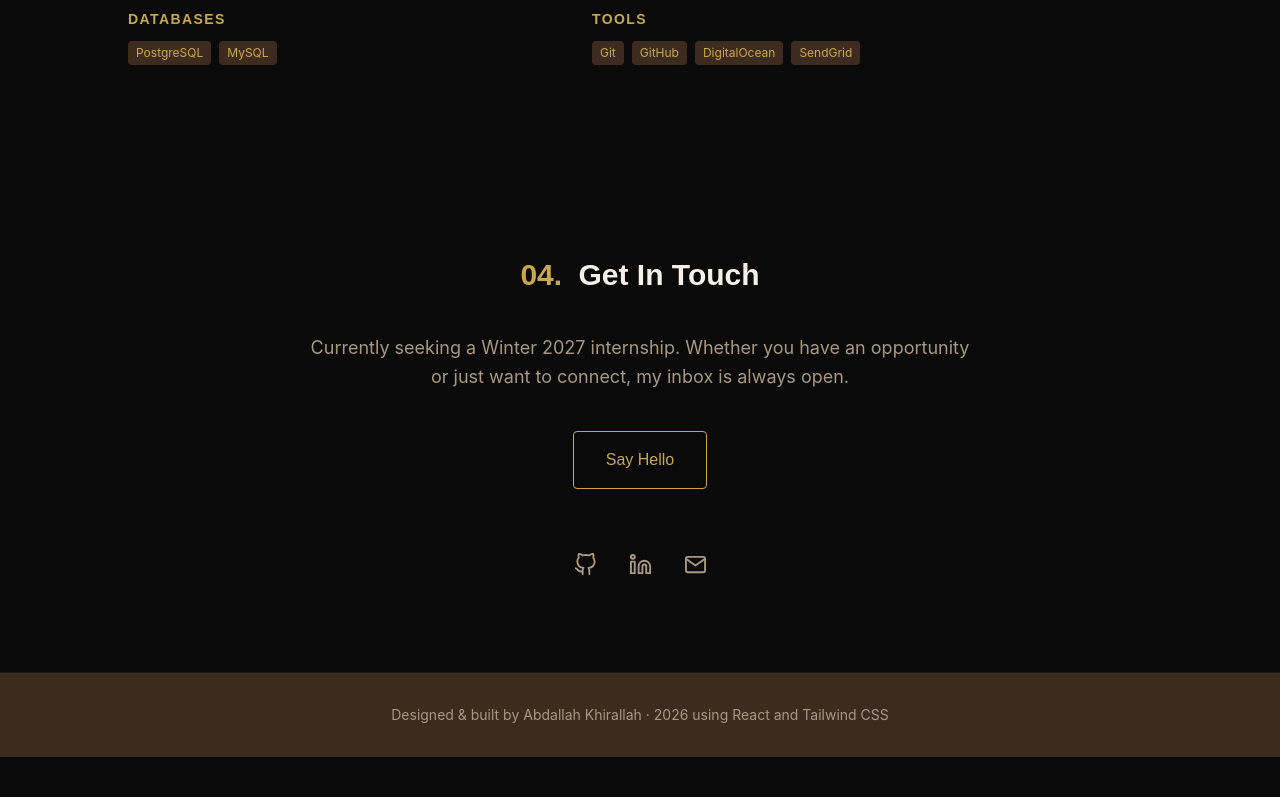
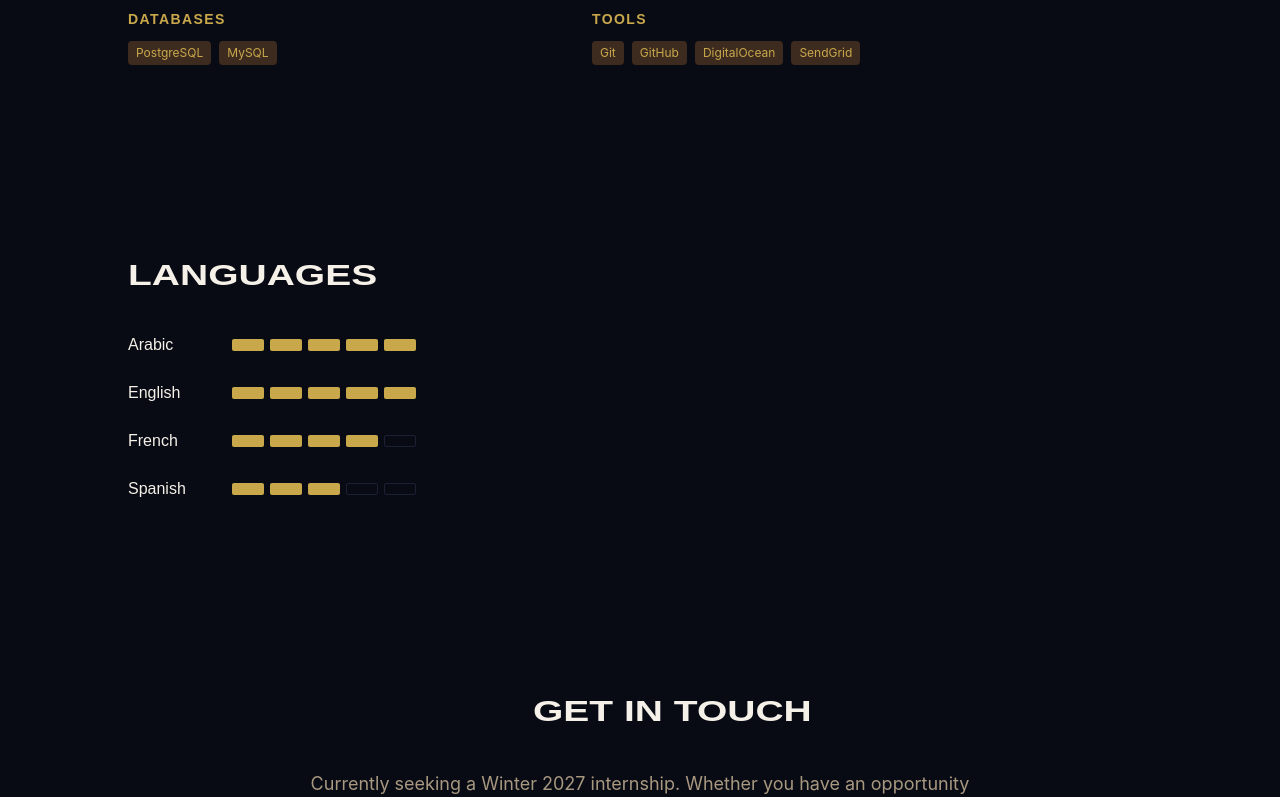
Before and after one commit to AbdallahKhirallah/portfolio, a React (Vite) app: page / in a window 1280 px wide. Shown: the part 2000-2797 px from the top of the page. Before the commit the page ends 2757 px from the top, so only its background shows below. Built offline with nearby package versions, Linux system fonts and the light colour scheme.

Commit message:
Add Languages section & changes to the palette and UI

```diff
--- a/src/App.tsx
+++ b/src/App.tsx
@@ -4,6 +4,7 @@ import Hero from './sections/Hero'
 import About from './sections/About'
 import Projects from './sections/Projects'
 import Skills from './sections/Skills'
+import Languages from './sections/Languages'
 import Contact from './sections/Contact'
 
 export default function App() {
@@ -15,6 +16,7 @@ export default function App() {
         <About />
         <Projects />
         <Skills />
+        <Languages />
         <Contact />
       </main>
       <Footer />
--- a/src/components/Navbar.tsx
+++ b/src/components/Navbar.tsx
@@ -1,8 +1,9 @@
 const navLinks = [
   { label: 'About',    href: '#about'    },
   { label: 'Projects', href: '#projects' },
-  { label: 'Skills',   href: '#skills'   },
-  { label: 'Contact',  href: '#contact'  },
+  { label: 'Skills',     href: '#skills'     },
+  { label: 'Languages',  href: '#languages'  },
+  { label: 'Contact',    href: '#contact'    },
 ]
 
 export default function Navbar() {
--- a/src/components/SectionHeading.tsx
+++ b/src/components/SectionHeading.tsx
@@ -1,9 +1,10 @@
-
-
-export default function SectionHeading({ number, title }) {
+export default function SectionHeading({ number, title }: { number: string; title: string }) {
   return (
-    <h2 className="font-display text-3xl font-bold text-primary mb-10">
-      <span className="text-gold mr-2">{number}.</span> {title}
+    <h2
+      className="font-display text-3xl font-bold text-primary uppercase mb-10 origin-left inline-block"
+      style={{ transform: 'scaleX(1.3)' }}
+    >
+      {title}
     </h2>
   )
 }
--- a/src/index.css
+++ b/src/index.css
@@ -3,9 +3,9 @@
 @tailwind utilities;
 
 :root {
-  --bg-base:   #0A0A0A;
-  --bg-card:   #111111;
-  --bg-border: #1A1A1A;
+  --bg-base:   #080B14;
+  --bg-card:   #0F1420;
+  --bg-border: #1A2135;
 
   --gold-primary: #C9A84C;
   --gold-light:   #E8C97A;
--- a/src/sections/Contact.tsx
+++ b/src/sections/Contact.tsx
@@ -13,7 +13,7 @@ export default function Contact() {
   return (
     <section id="contact" className="py-24 px-6 md:px-16 lg:px-32">
       <div className="max-w-2xl mx-auto text-center">
-        <SectionHeading number="04" title="Get In Touch" />
+        <SectionHeading number="05" title="Get In Touch" />
         <p className="font-body text-muted text-lg leading-relaxed mb-10">
           Currently seeking a Winter 2027 internship. Whether you have an opportunity or just want to connect, my inbox is always open.
         </p>
--- /dev/null
+++ b/src/sections/Languages.tsx
@@ -0,0 +1,37 @@
+import SectionHeading from '../components/SectionHeading'
+
+const languages = [
+  { name: 'Arabic',  blocks: 5 },
+  { name: 'English', blocks: 5 },
+  { name: 'French',  blocks: 4 },
+  { name: 'Spanish', blocks: 3 },
+]
+
+const TOTAL_BLOCKS = 5
+
+
+export default function Languages() {
+  return (
+    <section id="languages" className="py-24 px-6 md:px-16 lg:px-32">
+      <div className="max-w-4xl">
+        <SectionHeading number="04" title="Languages" />
+        <div className="flex flex-col gap-6">
+          {languages.map(({ name, blocks }) => (
+            <div key={name} className="flex items-center gap-6">
+              <span className="font-display text-primary w-20 shrink-0">{name}</span>
+              <div className="flex gap-1.5">
+                {Array.from({ length: TOTAL_BLOCKS }).map((_, i) => (
+                  <div
+                    key={i}
+                    className={`w-8 h-3 rounded-sm ${i < blocks ? 'bg-gold': 'border border-border'}`}
+                  />
+                ))}
+              </div>
+            </div>
+          ))}
+        </div>
+      </div>
+
+    </section>
+  )
+}
```
